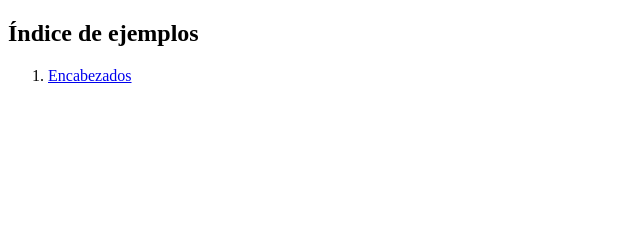
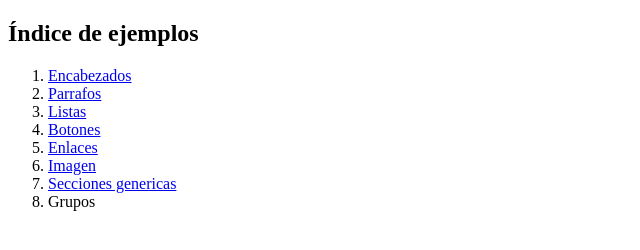
Before and after one commit to Obijuan/2020-2021-CSAAI-Practicas, a plain HTML site: page P1/S2/index.html in a window 1280 px wide. Shown: the whole page, without its empty margins (0-640 px from the left). Drawn offline with Linux system fonts and the light colour scheme.

Commit message:
P1/S2: Index updated

```diff
--- a/P1/S2/index.html
+++ b/P1/S2/index.html
@@ -10,6 +10,13 @@
     <h2>Índice de ejemplos</h2>
     <ol>
         <li> <a href="01-encabezados.html">Encabezados</a></li>
+        <li><a href="02-parrafos.html">Parrafos</a></li>
+        <li><a href="03-listas.html">Listas</a></li>
+        <li><a href="04-botones.html">Botones</a></li>
+        <li><a href="05-enlaces.html">Enlaces</a></li>
+        <li><a href="06-imagen.html">Imagen</a></li>
+        <li><a href="07-genericas.html">Secciones genericas</a></li>
+        <li><a href="08-grupos.html"></a>Grupos</li>
     </ol>
 </body>
 </html>
```
